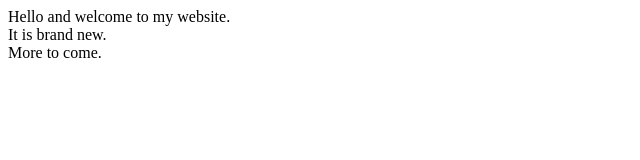
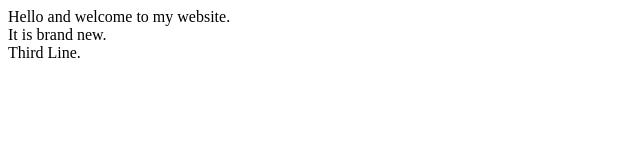
Before and after one commit to psyzall/psyzall, a plain HTML site: page index.html in a window 1280 px wide. Shown: the full height of the page, 0-640 px from the left. Drawn offline with Linux system fonts and the light colour scheme.

Commit message:
edited third line

```diff
--- a/index.html
+++ b/index.html
@@ -10,6 +10,6 @@
     <br>
     It is brand new.
     <br>
-    More to come.
+    Third Line.
 </body>
 </html>
```
